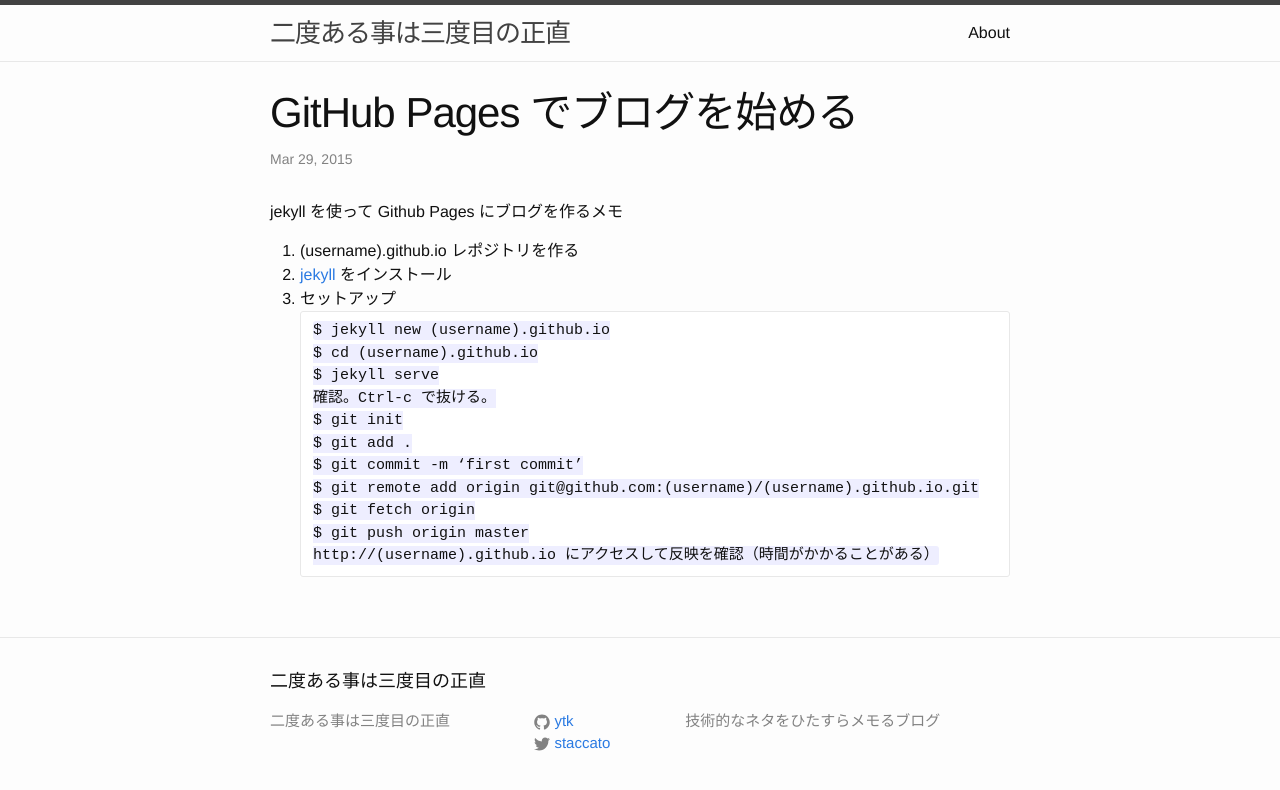
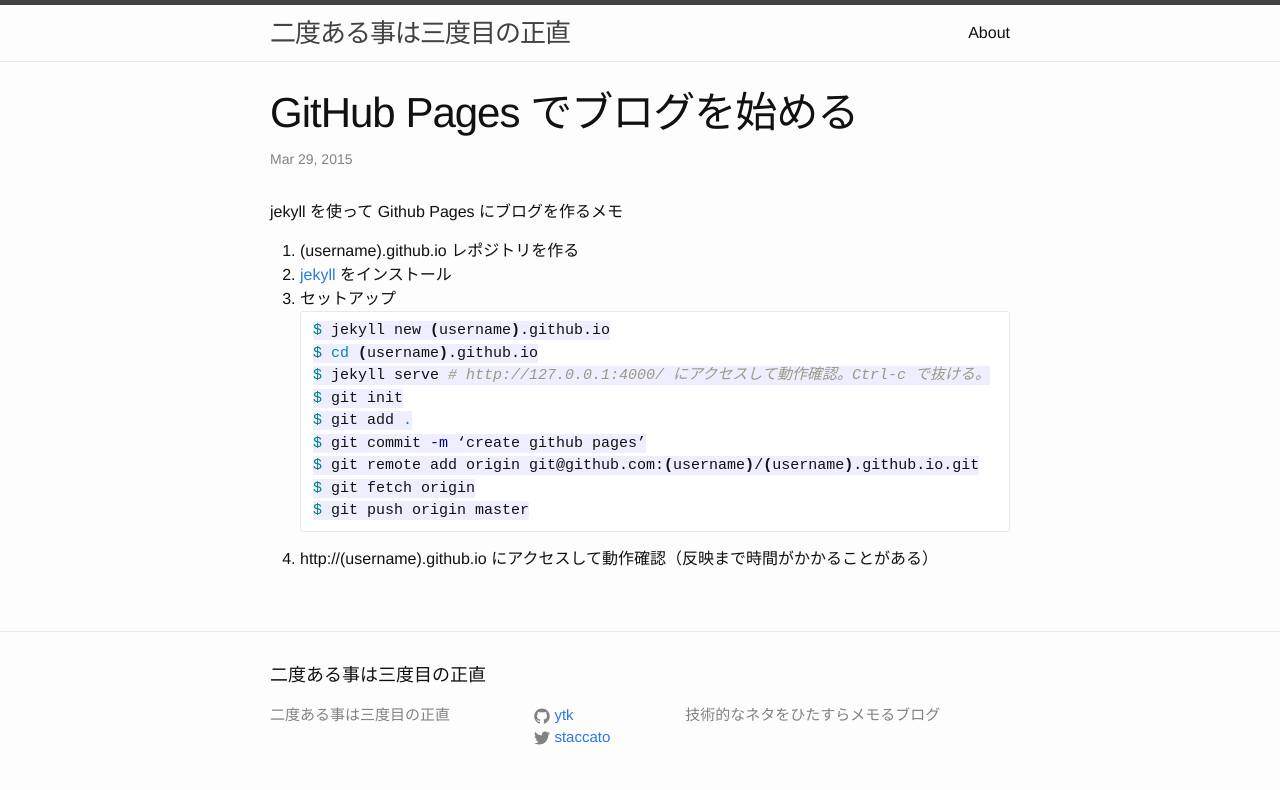
Before and after one commit to ytk/ytk.github.io, a Jekyll site: the page built from _posts/2015-03-29-github-pages-with-jekyll.md, in a window 1280 px wide. Shown: the top 790 px of the page. Built offline with Jekyll 4.4.1, drawn with Linux system fonts in a browser that asks for light colours.

Commit message:
Update 2015-03-29-github-pages-with-jekyll.md

````diff
--- a/_posts/2015-03-29-github-pages-with-jekyll.md
+++ b/_posts/2015-03-29-github-pages-with-jekyll.md
@@ -9,16 +9,15 @@ jekyll を使って Github Pages にブログを作るメモ
 1. (username).github.io レポジトリを作る
 1. [jekyll](http://jekyllrb.com/) をインストール
 1. セットアップ
-```
+```sh
 $ jekyll new (username).github.io
 $ cd (username).github.io
-$ jekyll serve
-確認。Ctrl-c で抜ける。
+$ jekyll serve # http://127.0.0.1:4000/ にアクセスして動作確認。Ctrl-c で抜ける。
 $ git init
 $ git add .
-$ git commit -m ‘first commit’
+$ git commit -m ‘create github pages’
 $ git remote add origin git@github.com:(username)/(username).github.io.git
 $ git fetch origin
 $ git push origin master
-http://(username).github.io にアクセスして反映を確認（時間がかかることがある）
 ```
+1. http://(username).github.io にアクセスして動作確認（反映まで時間がかかることがある）
````
